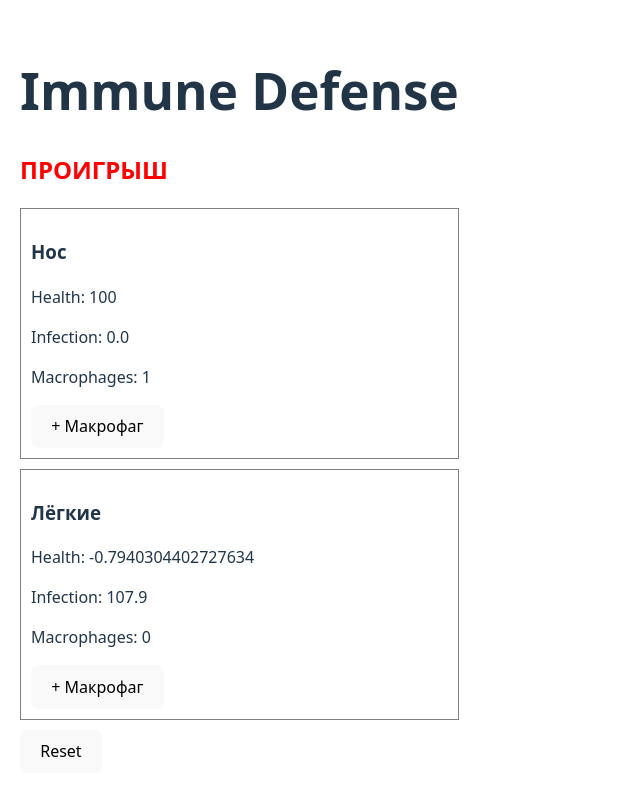
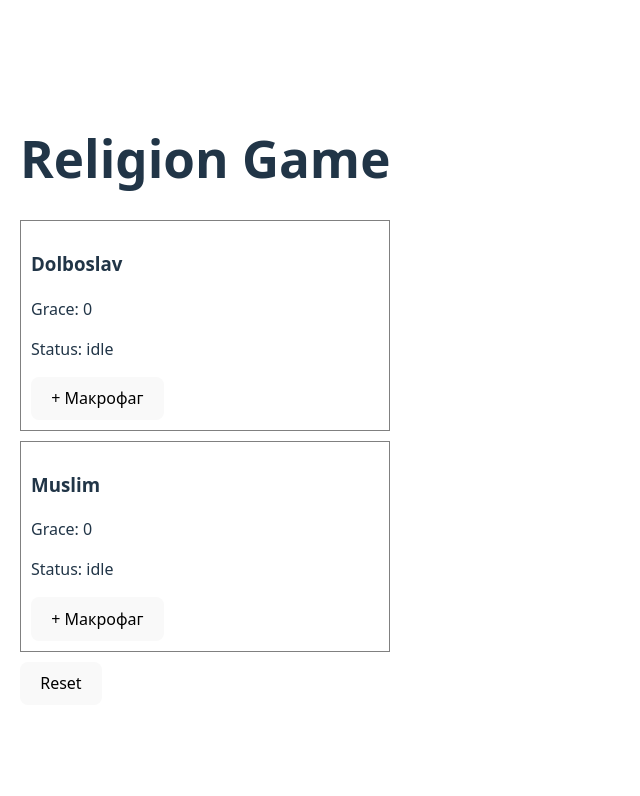
Before and after one commit to sirsenya/immune-defence, a React (Vite) app: page / in a window 1280 px wide. Shown: the top 796 px of the page, without its empty margins (0-640 px from the left). Built offline with nearby package versions, Linux system fonts and the light colour scheme.

Commit message:
add religion files

```diff
--- a/src/App.tsx
+++ b/src/App.tsx
@@ -1,7 +1,8 @@
 import { Game } from "./Game";
+import { ReligionGame } from "./religion/ReligionGame";
 
 function App() {
-  return <Game />;
+  return <ReligionGame />;
 }
 
 export default App;
--- a/src/religion/ReligionGame.tsx
+++ b/src/religion/ReligionGame.tsx
@@ -1,8 +1,8 @@
 import { useEffect } from "react";
-import { useGameStore } from "../store/gameStore";
+import { useReligionGameStore } from "./religionStore";
 
-export const Game = () => {
-  const { zones, gameTick, spawnMacrophage, reset, gameStatus } = useGameStore();
+export const ReligionGame = () => {
+  const { worshippers, gameTick, reset, gameStatus } = useReligionGameStore();
 
   useEffect(() => {
     let animationFrameId: number;
@@ -33,27 +33,25 @@ export const Game = () => {
   //   return () => clearInterval(interval)
   // }, [])
 
-
   return (
     <div style={{ padding: 20 }}>
-      <h1>Immune Defense</h1>
+      <h1>Religion Game</h1>
       {gameStatus === "lost" && <h2 style={{ color: "red" }}>ПРОИГРЫШ</h2>}
 
-      {zones.map((zone) => (
+      {worshippers.map((worshipper) => (
         <div
-          key={zone.id}
+          key={worshipper.id}
           style={{
             border: "1px solid gray",
             marginBottom: 10,
             padding: 10,
           }}
         >
-          <h3>{zone.name}</h3>
-          <p>Health: {zone.health}</p>
-          <p>Infection: {zone.infection.toFixed(1)}</p>
-          <p>Macrophages: {zone.macrophages}</p>
+          <h3>{worshipper.name}</h3>
+          <p>Grace: {worshipper.gracePoints}</p>
+          <p>Status: {worshipper.status}</p>
 
-          <button onClick={() => spawnMacrophage(zone.id)}>+ Макрофаг</button>
+          <button onClick={() => {}}>+ Макрофаг</button>
         </div>
       ))}
       <button onClick={() => reset()}>Reset</button>
--- /dev/null
+++ b/src/religion/religionStore.ts
@@ -0,0 +1,88 @@
+import { create } from "zustand";
+
+type Position = {
+  x: number;
+  y: number;
+};
+
+type WorshipperStatus = "praying" | "idle" | "blaspheming";
+
+type Worshipper = {
+  id: number;
+  name: string;
+  position: Position;
+  size: number;
+  status: WorshipperStatus;
+  gracePoints: number;
+  velocity: { dx: number; dy: number };
+};
+
+type GameStatus = "playing" | "lost" | "paused";
+
+type GameState = {
+  worshippers: Worshipper[];
+  tick: number;
+  gameStatus: GameStatus;
+  setGameStatus: () => void;
+  gameTick: () => void;
+  reset: () => void;
+};
+
+export const useReligionGameStore = create<GameState>((set) => ({
+  worshippers: [
+    {
+      id: 0,
+      name: "Dolboslav",
+      position: { x: 50, y: 50 },
+      size: 10,
+      status: "idle",
+      gracePoints: 0,
+      velocity: {
+        dx: (Math.random() - 0.5) * 0.5,
+        dy: (Math.random() - 0.5) * 0.5,
+      },
+    },
+    {
+      id: 1,
+      name: "Muslim",
+      position: { x: 100, y: 100 },
+      size: 10,
+      status: "idle",
+      gracePoints: 0,
+      velocity: {
+        dx: (Math.random() - 0.5) * 0.5,
+        dy: (Math.random() - 0.5) * 0.5,
+      },
+    },
+  ],
+  tick: 0,
+
+  gameStatus: "playing",
+
+  setGameStatus: () => set({ gameStatus: "lost" }),
+
+  reset: () =>
+    set(() => ({
+      tick: 0,
+      zones: [
+        { id: "nose", name: "Нос", health: 100, infection: 10, macrophages: 1 },
+        { id: "lungs", name: "Лёгкие", health: 100, infection: 0, macrophages: 0 },
+      ],
+    })),
+
+  gameTick: () =>
+    set((state) => {
+      if (state.gameStatus !== "playing") return state;
+
+      const isDead = false;
+      if (isDead) {
+        return {
+          gameStatus: isDead ? "lost" : "playing",
+        };
+      }
+
+      return {
+        tick: state.tick + 1,
+      };
+    }),
+}));
```
